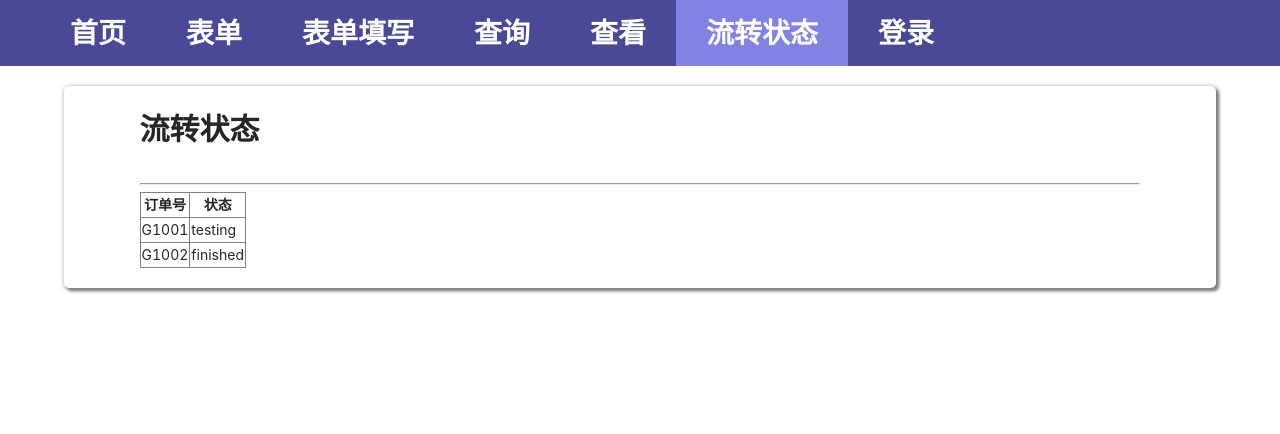
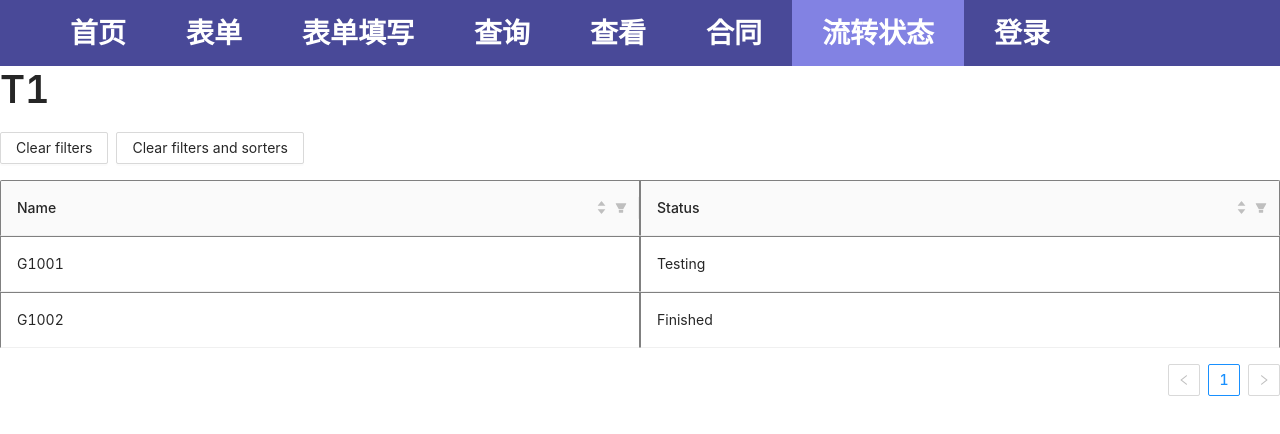
Before and after one commit to ZFirozen/SE-Project-Front, a React (Create React App) app: page /status in a window 1280 px wide. Shown: the top 434 px of the page. Built offline with nearby package versions, Linux system fonts and the light colour scheme.

Commit message:
demov0.2

```diff
--- a/src/App.js
+++ b/src/App.js
@@ -1,7 +1,7 @@
 import React from "react";
 import { Navigator } from "./components";
 import { BrowserRouter, Routes, Route, Outlet } from 'react-router-dom';
-import { Home, NotFound, Form, FormFill, Login, SearchPage, Status } from './pages';
+import { Home, NotFound, Form, FormFill, Login, SearchPage, Status, Contract} from './pages';
 
 function App() {
   return (
@@ -20,6 +20,7 @@ function App() {
           <Route path="forms" element={<div><Outlet /></div>}>
             <Route path=":formId" element={<Form />} />
           </Route>
+          <Route path="contract" element={<Contract />} />
           <Route path="search" element={<SearchPage />} />
           <Route path="status" element={<Status />} />
           <Route path="*" element={<NotFound />} />
--- a/src/components/navigrator/index.js
+++ b/src/components/navigrator/index.js
@@ -94,6 +94,20 @@ export default function Navigator() {
                             background: isActive ? '#8282e3' : '#494998'
                         }
                     }}
+                    to="/contract"
+                    key="/contract"
+                >
+                    合同
+                </NavLink>
+            </li>
+            <li>
+                <NavLink
+                    className="main-navigator-link"
+                    style={({ isActive }) => {
+                        return {
+                            background: isActive ? '#8282e3' : '#494998'
+                        }
+                    }}
                     to="/status"
                     key="/status"
                 >
--- /dev/null
+++ b/src/pages/Contract.css
@@ -0,0 +1,5 @@
+@import '~antd/dist/antd.css';
+
+.App {
+  text-align: center;
+}
--- /dev/null
+++ b/src/pages/Contract.js
@@ -0,0 +1,54 @@
+import 'antd/dist/antd.css';
+
+import React from "react"
+import axios from "axios";
+
+export default class Contract extends React.Component {
+  constructor(props) {
+    super(props);
+    this.state = {
+      fileUrl: '',
+      file: null
+    };
+
+    this.fileChange = this.fileChange.bind(this);
+    this.upload = this.upload.bind(this);
+  }
+
+  fileChange({target}) {
+    console.log(target.files);
+    console.log(target.files[0]);
+    this.setState({
+      file: target.files[0]
+    });
+  }
+
+  upload() {
+    console.log(this.state.file);
+    const formData = new FormData();
+    formData.append('file', this.state.file);
+    formData.append('token', 'xxxxxxx');
+    let app = this;
+    axios.post('', formData).then(res => {
+      console.log(res);
+      app.setState({
+        fileUrl: res.data.data
+      });
+    },res => {
+      console.log(res);
+    })
+  }
+
+  render() {
+    return (
+      <div>
+        <h2>Home</h2>
+        <input type="file" onChange={this.fileChange} multiple/>
+        <button onClick={this.upload}>点击上传</button>
+        <div>
+          <img width={'45'} src={this.state.fileUrl} alt=""/>
+        </div>
+      </div>
+    );
+  }
+}
--- /dev/null
+++ b/src/pages/Status.css
@@ -0,0 +1,5 @@
+@import '~antd/dist/antd.css';
+
+.App {
+  text-align: center;
+}
--- a/src/pages/Status.js
+++ b/src/pages/Status.js
@@ -1,46 +1,97 @@
-import React, { useState, useEffect } from "react"
+import 'antd/dist/antd.css';
+
+import React from "react"
 import { getStatus } from "../requests"
-import { Paper } from "../components"
+import { Table, Button, Space} from 'antd';
+import Title from 'antd/lib/typography/Title';
 
-export default function Status() {
-    const [state, setState] = useState([]);
-    let Body = [];
-    useEffect(() => {
-        const fetchState = () => getStatus().then(data => {
-            for (var index in data) {
-                let value = data[index]
-                Body.push(
-                    <tr key={index}>
-                        <td>{index}</td>
-                        <td>{value.status}</td>
-                    </tr>
-                )
-            }
-            setState(Body)
-        })
-        fetchState()
-    }, [])
+export default class Status extends React.Component {
+    constructor(props) {
+        super(props);
+        this.state = {
+            data: [],
+            filteredInfo: null,
+            sortedInfo: null,
+        }
+        this.fetchState = this.fetchState.bind(this);
+    }
 
-    return (
-        <Paper>
-            <p
-                style={{
-                    fontWeight: "bold",
-                    fontSize: `30px`,
-                }}
-            >流转状态</p>
-            <hr />
-            <table>
-                <thead>
-                    <tr>
-                        <th>订单号</th>
-                        <th>状态</th>
-                    </tr>
-                </thead>
-                <tbody>
-                    {state}
-                </tbody>
-            </table>
-        </Paper>
-    )
+
+    fetchState = () => {
+        getStatus().then(Data => {
+            this.setState({ data: Data })
+        });
+    }
+
+    componentDidMount() {
+        this.fetchState()
+    }
+
+
+
+      handleChange = (pagination, filters, sorter) => {
+        console.log('Various parameters', pagination, filters, sorter);
+        this.setState({
+          filteredInfo: filters,
+          sortedInfo: sorter,
+        });
+      };
+
+      clearFilters = () => {
+        this.setState({ filteredInfo: null });
+      };
+
+      clearAll = () => {
+        this.setState({
+          filteredInfo: null,
+          sortedInfo: null,
+        });
+      };
+
+
+      render() {
+        let { sortedInfo, filteredInfo } = this.state;
+        sortedInfo = sortedInfo || {};
+        filteredInfo = filteredInfo || {};
+        const columns = [
+          {
+            title: 'Name',
+            dataIndex: 'name',
+            key: 'name',
+            filters: [
+              { text: 'G1000~G1999', value: 'G1' },
+              { text: 'G2000~G2999', value: 'G2' },
+            ],
+            filteredValue: filteredInfo.name || null,
+            onFilter: (value, record) => record.name.includes(value),
+            sorter: (a, b) => parseInt(a.name.slice(1)) > parseInt(b.name.slice(1)),
+            sortOrder: sortedInfo.columnKey === 'name' && sortedInfo.order,
+            ellipsis: true,
+          },
+          {
+            title: 'Status',
+            dataIndex: 'status',
+            key: 'status',
+            filters: [
+              { text: 'Finished', value: 'Finished' },
+              { text: 'Testing', value: 'Testing' },
+            ],
+            filteredValue: filteredInfo.status || null,
+            onFilter: (value, record) => record.status.includes(value),
+            sorter: (a, b) => a.status.length - b.status.length,
+            sortOrder: sortedInfo.columnKey === 'status' && sortedInfo.order,
+            ellipsis: true,
+          },
+        ];
+        return (
+          <>
+            <Title>T1</Title>
+            <Space style={{ marginBottom: 16 }}>
+              <Button onClick={this.clearFilters}>Clear filters</Button>
+              <Button onClick={this.clearAll}>Clear filters and sorters</Button>
+            </Space>
+            <Table columns={columns} dataSource={this.state.data} onChange={this.handleChange} />
+          </>
+        );
+      }
 }
--- a/src/pages/index.js
+++ b/src/pages/index.js
@@ -5,5 +5,6 @@ import FormFill from "./FormFill";
 import Login from "./Login";
 import SearchPage from "./Search";
 import Status from "./Status";
+import Contract from "./Contract";
 
-export { Home, NotFound, Form, FormFill, SearchPage, Status, Login }
+export { Home, NotFound, Form, FormFill, SearchPage, Status, Login, Contract }
--- a/src/requests/StatusRequest.js
+++ b/src/requests/StatusRequest.js
@@ -14,11 +14,13 @@ export {
     getStatus
 }
 
-const db = {
-    "G1001": {
-        "status": "testing"
+const db = [
+    {
+        name: 'G1001',
+        status: 'Testing'
     },
-    "G1002": {
-        "status": "finished"
-    }
-}
+    {
+            name: 'G1002',
+            status: 'Finished'
+        },
+]
```
Also changed, not shown: 2 other files (tests, documents, lock files or other folders).
